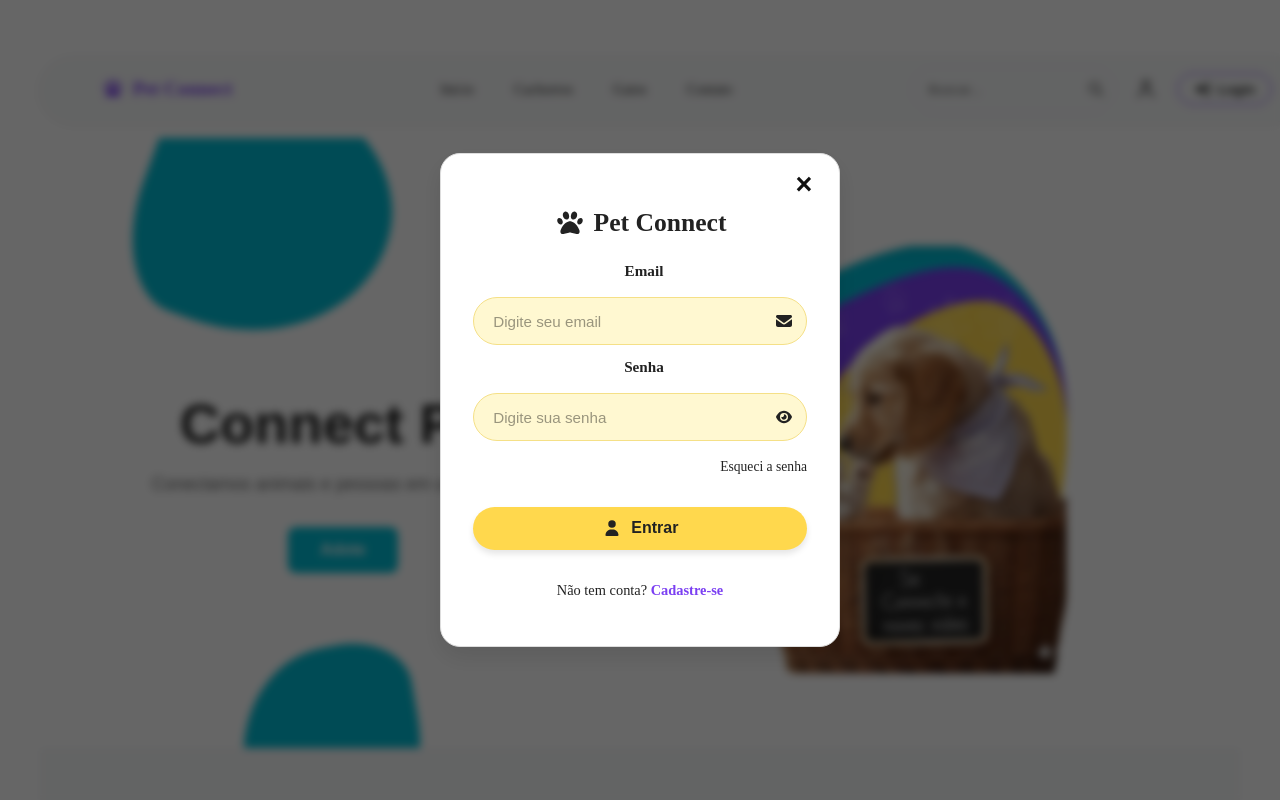
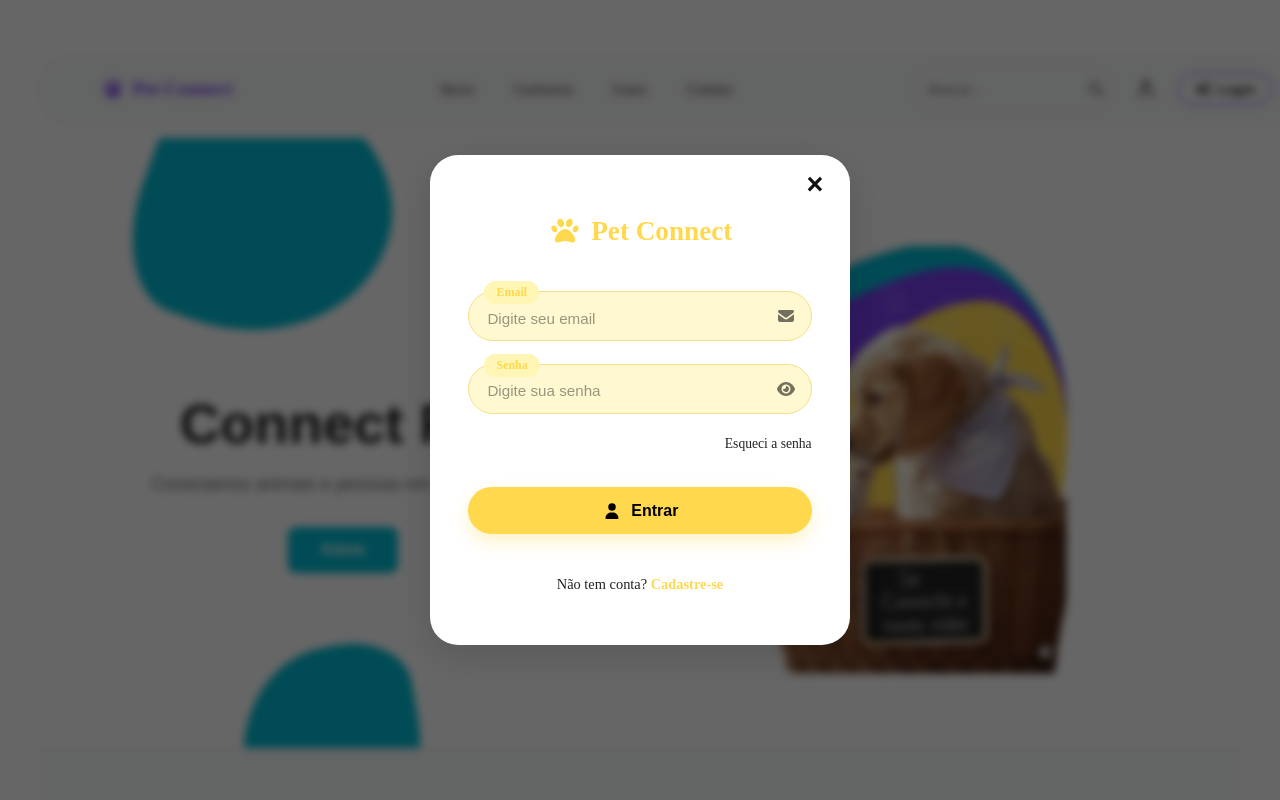
Before and after one commit to sarahaffonco/PetConnectFront, a React (Vite) app: page / in a window 1280 px wide. Both pictures are taken after a click on the button "Login". Shown: the top 800 px of the page. Built offline with nearby package versions, Linux system fonts and the light colour scheme.

Commit message:
correção do css modais

```diff
--- a/index.html
+++ b/index.html
@@ -2,9 +2,9 @@
 <html lang="en">
   <head>
     <meta charset="UTF-8" />
-    <link rel="icon" type="image/svg+xml" href="/vite.svg" />
+    <link rel="icon" type="image/svg+xml" href="src\assets\patinha.svg" />
     <meta name="viewport" content="width=device-width, initial-scale=1.0" />
-    <title>front</title>
+    <title>Pet Connect</title>
   </head>
   <body>
     <div id="root"></div>
--- a/src/components/footer.jsx
+++ b/src/components/footer.jsx
@@ -42,17 +42,18 @@
 
         {/* COLUNA 3: Endereço */}
         <div className="footer-col">
+          <h2> Atlântico Avanti</h2>
           <h3>Endereço</h3>
-          <p>8592 Fairground St, Tallahassee, FL 32303</p>
-          <p>+775 378-6346</p>
-          <p>rgariton@outlook.com</p>
+          <p>Ceará</p>
+          <p>bootcamp@atlantico.com.br</p>
+          <p>(85) 99115-1117</p>
         </div>
 
       </div>
       {/* LINHA DE COPYRIGHT */}
       <div className="footer-bottom">
         <div className="footer-bottom-inner">
-          © 2025 PetMatch. Todos os direitos reservados.
+          © 2025 Realização Squad #09.
         </div>
       </div>
     </footer>
--- a/src/models/modalCadastroUsuario.jsx
+++ b/src/models/modalCadastroUsuario.jsx
@@ -24,7 +24,7 @@
         onClick={(e) => e.stopPropagation()}
       >
         <button className="close-btn" onClick={onClose}>×</button>
-        <h2 className="modal-title">Cadastro de Usuário</h2>
+        <h2 className="modal-title">Crie sua Conta</h2>
 
         <form className="modal-form">
           <div className="field">
--- a/src/models/modalLogin.jsx
+++ b/src/models/modalLogin.jsx
@@ -46,11 +46,15 @@
           ×
         </button>
 
-        <h2 className="modal-title"> <FontAwesomeIcon icon={faPaw} />
-                  <span>Pet Connect</span></h2>
+        <h2 className="modal-title">
+          {" "}
+          <FontAwesomeIcon icon={faPaw} />
+          <span>Pet Connect</span>
+        </h2>
 
         <form className="modal-form" onSubmit={handleSubmit}>
           <div className="form-section">
+            <div className="field">
               <label>Email</label>
               <div className="input-with-icon">
                 <input
@@ -61,7 +65,9 @@
                 />
                 <FontAwesomeIcon icon={faEnvelope} className="input-icon" />
               </div>
+            </div>
 
+            <div className="field">
               <label>Senha</label>
               <div className="input-with-icon">
                 <input
@@ -76,7 +82,7 @@
                   onClick={togglePasswordVisibility}
                 />
               </div>
-
+            </div>
             <a href="#" className="forgot-password-link">
               Esqueci a senha
             </a>
--- a/src/styles/footer.css
+++ b/src/styles/footer.css
@@ -30,11 +30,18 @@
     min-width: 200px;
 }
 
+.footer-col h2 {
+    font-size: 1.4rem;
+    font-weight: 600;
+    color: var(--color-accent);
+    margin-bottom: 1rem;
+}
+
 .footer-col h3 {
-    font-size: 1.2rem;
+    font-size: 1.1rem;
     font-weight: 600;
     color: var(--color-primary);
-    margin-bottom: 1rem;
+    margin-bottom: 0.8rem;
 }
 
 /* LOGO E REDES SOCIAIS */
@@ -71,7 +78,7 @@
 }
 
 .social-icon:hover {
-    color: var(--color-primary);
+    color: #FFD84D;
 }
 
 /* LINKS E TEXTO COMUM */
@@ -92,7 +99,7 @@
 }
 
 .footer-col a:hover {
-    color: var(--color-primary);
+    color: #FFD84D;
     text-decoration: underline;
 }
 
--- a/src/styles/models.css
+++ b/src/styles/models.css
@@ -56,27 +56,31 @@
 
 /*  MODAL LOGIN  */
 .modal-login {
-  border: 1px solid #ddd;
-  border-radius: 20px;
-  box-shadow: 0 10px 25px rgba(0, 0, 0, 0.1);
-  background-color: #fff;
+  width: 100%;
+  max-width: 420px;
+  background: #fff;
+  border-radius: 28px;
+  padding: 2.4rem;
+  box-shadow: 0 10px 40px rgba(0, 0, 0, 0.15);
   display: flex;
   flex-direction: column;
   align-items: center;
+  gap: 1.6rem;
+  box-sizing: border-box;
+  position: relative;
 }
 
 /* Título centralizado */
 .modal-login .modal-title {
-  color: var(--color-text-dark);
-  font-size: 1.6rem;
+  color: var(--color-secondary);
+  font-size: 1.7rem;
   font-weight: 700;
   text-align: center;
-  margin-bottom: 1.5rem;
   display: flex;
   align-items: center;
-  gap: 0.5rem;
-  width: 100%;
   justify-content: center;
+  gap: 0.6rem;
+  margin-bottom: 1.2rem;
 }
 
 /*  FORM  */
@@ -84,45 +88,50 @@
   display: flex;
   flex-direction: column;
   width: 100%;
-  align-items: center;
-  gap: 1rem;
+  gap: 1.6rem;
 }
 
 /* Section do formulário */
-.modal-login .form-section {
+.modal-login .field {
+  position: relative;
   width: 100%;
-  display: flex;
-  flex-direction: column;
-  gap: 0.8rem;
+  margin-bottom: 1.4rem;
 }
 
-/* Labels alinhados à esquerda */
-.modal-login label {
-  font-weight: 600;
-  font-size: 0.95rem;
-  color: var(--color-text-dark);
-  margin-bottom: 0.3rem;
-  margin-left: 0.5rem;
+/* Label flutuante em formato pill */
+.modal-login .field>label {
+  position: absolute;
+  top: -10px;
+  left: 16px;
+  background: #fff6b5;
+  color: var(--color-secondary);
+  font-weight: 700;
+  font-size: 0.75rem;
+  padding: 4px 12px;
+  border-radius: 20px;
+  z-index: 3;
+  pointer-events: none;
 }
 
 /* Campo + ícone */
 .modal-login .input-with-icon {
   position: relative;
-  width: 100%;
   display: flex;
   align-items: center;
+  width: 100%;
 }
 
-/* Inputs arredondados */
+/* Input em formato pill */
 .modal-login .yellow-input {
   width: 100%;
+  height: 50px;
   background-color: #fff8d1;
   border: 1px solid #f5e087;
-  padding: 0.9rem 3rem 0.9rem 1.2rem;
-  border-radius: 50px;
+  border-radius: 28px;
+  padding: 16px 44px 12px 18px;
+  font-size: 0.95rem;
   color: var(--color-text-dark);
-  font-size: 0.95rem;
-  transition: all 0.2s;
+  transition: all 0.2s ease;
   box-sizing: border-box;
 }
 
@@ -131,40 +140,44 @@
 }
 
 .modal-login .yellow-input:focus {
+  outline: none;
   background-color: #fffbe6;
   border-color: var(--color-secondary);
-  outline: none;
-  box-shadow: 0 0 0 2px rgba(255, 216, 77, 0.4);
+  box-shadow: 0 0 0 2px rgba(255, 216, 77, 0.35);
 }
 
-/* Ícones dentro dos inputs */
+/* Ícones alinhados à direita */
 .modal-login .input-icon {
   position: absolute;
-  right: 15px;
+  right: 16px;
   top: 50%;
   transform: translateY(-50%);
-  color: var(--color-text-dark);
+  color: rgba(0, 0, 0, 0.55);
+  font-size: 1rem;
   cursor: pointer;
-  width: 16px;
-  height: 16px;
+  transition: color 0.2s ease;
+}
+
+.modal-login .input-icon:hover {
+  color: var(--color-secondary);
 }
 
 .modal-login .password-icon {
   cursor: pointer;
 }
 
-/* Link "Esqueci a senha" alinhado à direita */
+/* Link "Esqueci a senha"  */
 .modal-login .forgot-password-link {
-  align-self: flex-end;
   font-size: 0.85rem;
   color: var(--color-text-dark);
   text-decoration: none;
-  margin-top: 0.3rem;
-  transition: color 0.2s;
+  text-align: right;
+  display: block;
+  margin-top: 0.2rem;
+  transition: color 0.2s ease;
 }
-
 .modal-login .forgot-password-link:hover {
-  color: var(--color-primary);
+  color: var(--color-secondary);
   text-decoration: underline;
 }
 
@@ -178,45 +191,45 @@
   width: 100%;
 }
 
-/* Botão Entrar centralizado */
+/* Botão Entrar  */
 .modal-login .login-btn-yellow {
   background-color: var(--color-secondary);
-  color: var(--color-text-dark);
+  color: #000;
   border: none;
-  border-radius: 50px;
-  padding: 0.8rem 2rem;
+  border-radius: 30px;
+  padding: 0.9rem 2rem;
   width: 100%;
   display: flex;
   align-items: center;
   justify-content: center;
   gap: 0.6rem;
   font-size: 1rem;
-  font-weight: 600;
-  margin-top: 1rem;
+  font-weight: 700;
+  margin-top: 0.6rem;
   cursor: pointer;
-  transition: all 0.2s;
-  box-shadow: 0 4px 6px rgba(0, 0, 0, 0.1);
-  box-sizing: border-box;
+  transition: all 0.2s ease;
+  box-shadow: 0 8px 18px rgba(255, 216, 77, 0.3);
 }
 
 .modal-login .login-btn-yellow:hover {
-  background-color: #e6c245;
-  transform: scale(1.02);
+  background-color: #f5cf3a;
+  transform: translateY(-2px);
 }
 
-/* Link "Não tem conta?" centralizado */
+
+/* Link "Não tem conta?"  */
 .modal-login .modal-link {
   text-align: center;
   font-size: 0.9rem;
+  color: var(--color-text-dark);
   margin-top: 1rem;
-  color: var(--color-text-dark);
-  width: 100%;
 }
 
 .modal-login .cadastro-link {
-  color: var(--color-primary);
+  color: var(--color-secondary);
   font-weight: 600;
   text-decoration: none;
+  transition: color 0.2s ease;
 }
 
 .modal-login .cadastro-link:hover {
--- a/src/styles/navBar.css
+++ b/src/styles/navBar.css
@@ -42,6 +42,11 @@
   text-decoration: none;
 }
 
+.logo a:hover {
+  text-decoration: none;
+  color: var(--color-secondary);
+}
+
 /* LINKS DE NAVEGAÇÃO */
 .nav-links {
   list-style: none;
@@ -64,7 +69,7 @@
 }
 
 .nav-links a:hover {
-  color: var(--color-primary);
+  color: var(--color-secondary);
 }
 
 .nav-links a::after {
@@ -112,9 +117,9 @@
 }
 
 .search-input:focus {
-  border-color: var(--color-primary);
+  border-color: var(--color-secondary);
   background-color: #fff;
-  box-shadow: 0 0 0 2px rgba(123, 63, 242, 0.1);
+  box-shadow: 0 0 0 2px var(--color-secondary);
 }
 
 .search-input::placeholder {
@@ -138,7 +143,7 @@
 }
 
 .icon-search:hover {
-  color: var(--color-primary);
+  color: var(--color-secondary);
 }
 
 /* ÍCONE DE USUÁRIO */
@@ -155,7 +160,7 @@
 }
 
 .icon-user:hover {
-  color: var(--color-primary);
+  color: var(--color-secondary);
   background-color: rgba(123, 63, 242, 0.1);
 }
 
@@ -178,10 +183,13 @@
 }
 
 .btn-login-icon:hover {
-  background-color: var(--color-primary);
+  background-color: var(--color-secondary);
   color: white;
   transform: translateY(-1px);
-  box-shadow: 0 2px 8px rgba(123, 63, 242, 0.3);
+  box-shadow: 0 2px 8px var(--color-secondary);
+  border: 1.5px solid var(--color-secondary);
+
+
 }
 
 .btn-login-icon .icon-login {
```
Also changed, not shown: src/assets/patinha.svg (added). Lines whose indentation alone changed are shown as unchanged.
